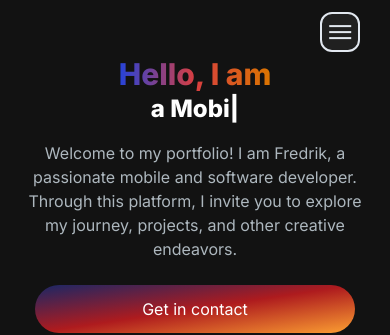
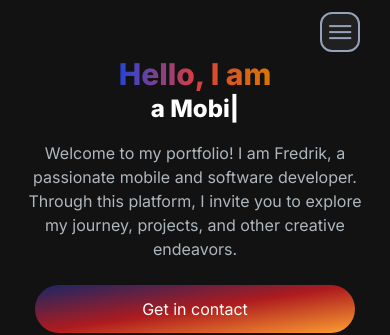
Before and after one commit to Jogfre/portfolio, a Next.js app: page / in a window 390 px wide. Shown: the top 335 px of the page. Built offline with nearby package versions, Linux system fonts and the light colour scheme.

Commit message:
Added entry animation for hamburger menu

```diff
--- a/src/app/components/AnimatedHamburgerIcon.jsx
+++ b/src/app/components/AnimatedHamburgerIcon.jsx
@@ -10,7 +10,7 @@ const AnimatedHamburgerIcon = ( {state} ) => {
         }}
     >
         <motion.div
-            className='relative h-full w-full border-2 bg-[#202020] border-slate-200 rounded-xl'
+            className='relative h-full w-full border-2 bg-[#202020] border-slate-400 rounded-xl'
             animate ={state ?  "open" : "closed"}
             >
 
@@ -30,7 +30,7 @@ const AnimatedHamburgerIcon = ( {state} ) => {
                         top: "33%",
                     }
                 }}
-                className='absolute h-[5%] w-[60%] bg-slate-200'/>
+                className='absolute h-[5%] w-[60%] bg-slate-400'/>
 
             <motion.span
                 style={{
@@ -44,7 +44,7 @@ const AnimatedHamburgerIcon = ( {state} ) => {
                         scale: 1
                     }
                 }}
-                className='absolute h-[5%] w-[60%] bg-slate-200'/>
+                className='absolute h-[5%] w-[60%] bg-slate-400'/>
 
             <motion.span
                 style={{
@@ -62,7 +62,7 @@ const AnimatedHamburgerIcon = ( {state} ) => {
                         top: "66%",
                     }
                 }}
-                className='absolute h-[5%] w-[60%] bg-slate-200'/>
+                className='absolute h-[5%] w-[60%] bg-slate-400'/>
 
         </motion.div>
     </MotionConfig>
--- a/src/app/components/MenuButton.jsx
+++ b/src/app/components/MenuButton.jsx
@@ -56,7 +56,23 @@ const MenuButton = ( {links, activeTitle} ) => {
             onClick={() => setIsOpen(false)}
         >
             <div className='fixed top-0 left-0 w-full h-full bg-black transition-opacity duration-300' style={{opacity: isOpen ? 0.5 : 0}}/>
-            <div className='md:hidden h-fit w-[100px] fixed flex flex-col items-center right-0 z-50'>
+            <motion.div className='md:hidden h-fit w-[100px] fixed flex flex-col items-center right-0 z-50'
+                initial={{
+                    opacity: 0,
+                    y: "-20%",
+                    scale: 1,
+                    filter: "blur(10px)",
+                    }}
+                animate = {{
+                    opacity: 1,
+                    scale: 1,
+                    y: "0%",
+                    filter: "blur(0px)",
+                    transition: { type: 'ease-in', duration: 0.6}
+                }}
+                viewport={{once: "runOnce"}}
+
+            >
                     <motion.button
                         className='md:hidden h-10 w-10 mt-3 overflow-hidden pointer-events-auto'
                         whileTap={{ scale: 0.95}}
@@ -64,7 +80,7 @@ const MenuButton = ( {links, activeTitle} ) => {
                             <AnimatedHamburgerIcon state={isOpen}/>
                     </motion.button>
                 <motion.ul
-                    className='w-full h-[200px] bg-[#202020] opacity-90 flex flex-col justify-around text-center mt-2 rounded-xl border border-slate-200'
+                    className='w-full h-[200px] bg-[#202020] opacity-90 flex flex-col justify-around text-center mt-2 rounded-xl border border-slate-400'
                     variants={menuAnimations}
                     initial="initial"
                     animate={isOpen ? "animate" : "initial "}
@@ -86,7 +102,7 @@ const MenuButton = ( {links, activeTitle} ) => {
                     }
                 </ motion.ul>
 
-            </div>
+            </motion.div>
         </div>
   )
 }
```
